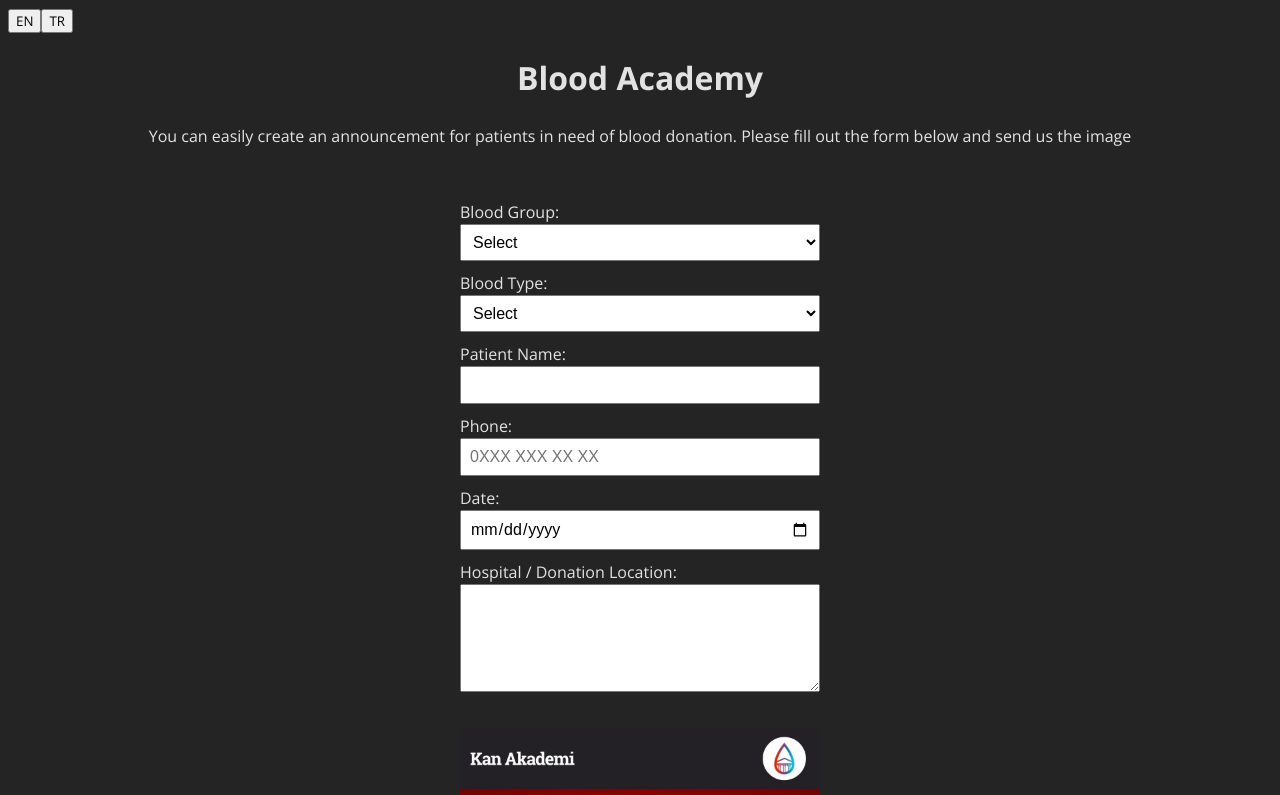
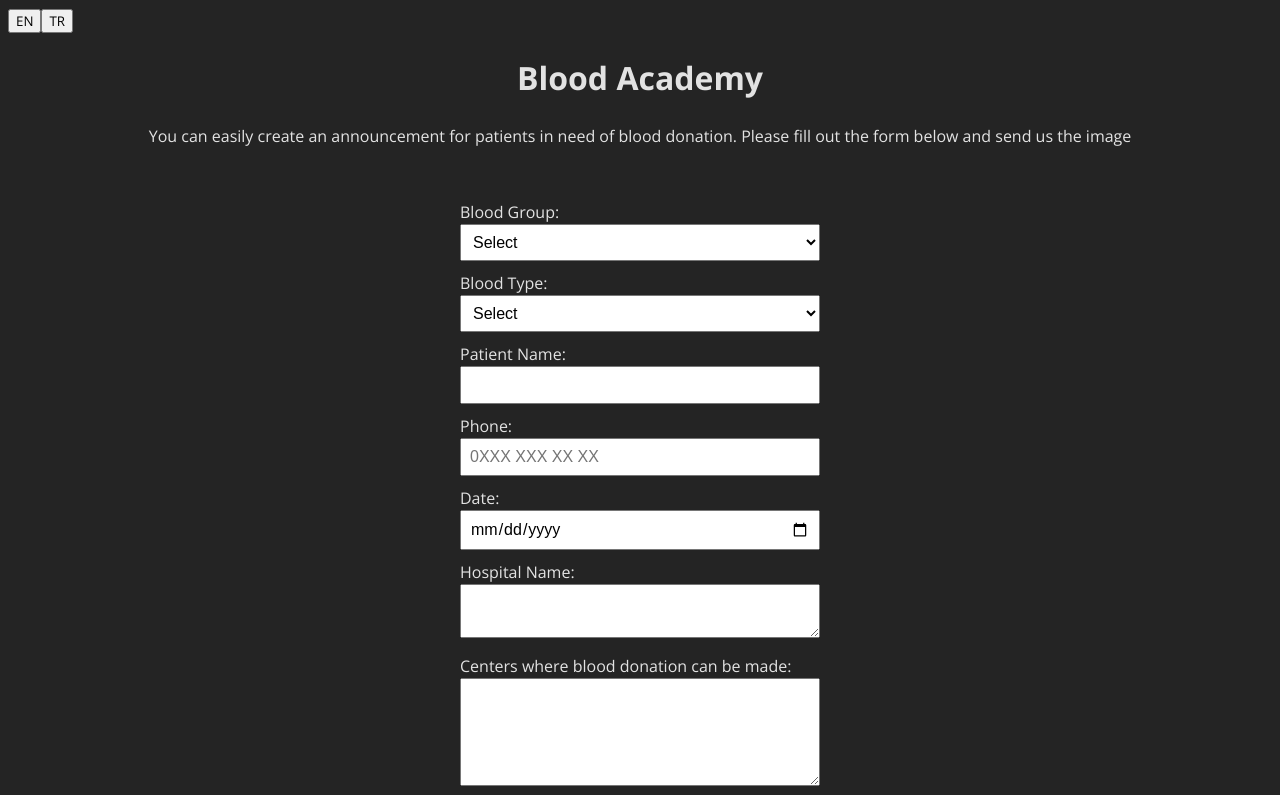
Before and after one commit to sertunc/kan-akademi-ilan-formu, a React (Vite) app: page / in a window 1280 px wide. Shown: the top 795 px of the page. Built offline with nearby package versions, Linux system fonts and the light colour scheme.

Commit message:
add location field to BloodDonationForm and update translations

```diff
--- a/index.html
+++ b/index.html
@@ -6,6 +6,7 @@
     <link rel="preconnect" href="https://fonts.googleapis.com">
     <link rel="preconnect" href="https://fonts.gstatic.com" crossorigin>
     <link href="https://fonts.googleapis.com/css2?family=Open+Sans:ital,wght@0,300..800;1,300..800&display=swap" rel="stylesheet">
+    <link href="https://fonts.googleapis.com/css2?family=League+Spartan:wght@100..900&display=swap" rel="stylesheet">
     <meta name="viewport" content="width=device-width, initial-scale=1.0" />
     <title>Kan Akademi İlan Formu</title>
   </head>
--- a/src/components/BloodDonationForm.css
+++ b/src/components/BloodDonationForm.css
@@ -1,5 +1,3 @@
-@import url('https://fonts.googleapis.com/css2?family=Open+Sans&display=swap');
-
 * {
   box-sizing: border-box;
   font-family: 'Open Sans', sans-serif;
@@ -57,16 +55,15 @@ input, select, textarea {
 }
 
 .text-item.multiline {
-  font-size: 15px;
+  font-size: 16px;
   white-space: pre-wrap;
   line-height: 1.1;
 }
 
 .text-item.blood-group {
-  color: red;
-  font-size: 60px;
+  font-family: "League Spartan", sans-serif;
+  font-weight: 700;
+  font-size: 80px;
+  color: #e3240d;
+  /* letter-spacing: 2px; */
 }
-
-.text-item.blood-type {
-  font-size: 30px;
-}
--- a/src/components/BloodDonationForm.tsx
+++ b/src/components/BloodDonationForm.tsx
@@ -5,12 +5,13 @@ import { formatDateToTurkish, formatPhoneNumber } from "../utils/formUtils";
 import type { BloodDonationFormEntity } from "../entities/BloodDonationFormEntity";
 
 const defaultCoords = {
-  bloodGroup: { top: 80, left: 62 },
-  bloodType: { top: 180, left: 85 },
-  fullName: { top: 261, left: 90 },
-  phone: { top: 315, left: 75 },
-  date: { top: 370, left: 60 },
-  hospital: { top: 470, left: 17 },
+  bloodGroup: { top: 82, left: 40 },
+  bloodType: { top: 212, left: 143 },
+  fullName: { top: 257, left: 86 },
+  phone: { top: 301, left: 70 },
+  date: { top: 346, left: 56 },
+  hospital: { top: 408, left: 10 },
+  location: { top: 475, left: 10 },
 };
 
 export default function BloodDonationForm() {
@@ -23,6 +24,7 @@ export default function BloodDonationForm() {
     phone: { value: "", coord: defaultCoords.phone },
     date: { value: "", coord: defaultCoords.date },
     hospital: { value: "", coord: defaultCoords.hospital },
+    location: { value: "", coord: defaultCoords.location },
   });
 
   const handleChange = (
@@ -63,8 +65,8 @@ export default function BloodDonationForm() {
             <option value="B RH (-)">B RH (-)</option>
             <option value="AB RH (+)">AB RH (+)</option>
             <option value="AB RH (-)">AB RH (-)</option>
-            <option value="O RH (+)">O RH (+)</option>
-            <option value="O RH (-)">O RH (-)</option>
+            <option value="0 RH (+)">0 RH (+)</option>
+            <option value="0 RH (-)">0 RH (-)</option>
           </select>
         </label>
         <label>
@@ -112,10 +114,19 @@ export default function BloodDonationForm() {
           />
         </label>
         <label>
-          {t("hospitalOrLocation")}:
+          {t("hospitalName")}:
           <textarea
             name="hospital"
             value={formData.hospital.value}
+            onChange={handleChange}
+            rows={2}
+          />
+        </label>
+        <label>
+          {t("location")}:
+          <textarea
+            name="location"
+            value={formData.location.value}
             onChange={handleChange}
             rows={5}
           />
@@ -143,7 +154,7 @@ export default function BloodDonationForm() {
 
         {/* KAN TÜRÜ */}
         <div
-          className="text-item blood-type"
+          className="text-item"
           style={{
             top: `${formData.bloodType.coord.top}px`,
             left: `${formData.bloodType.coord.left}px`,
@@ -185,16 +196,28 @@ export default function BloodDonationForm() {
           {formatDateToTurkish(formData.date.value)}
         </div>
 
-        {/* HASTANE / YER */}
+        {/* HASTANE */}
         <div
           className="text-item multiline"
           style={{
             top: `${formData.hospital.coord.top}px`,
             left: `${formData.hospital.coord.left}px`,
-            width: "320px",
+            width: "305px",
           }}
         >
           {formData.hospital.value}
+        </div>
+
+        {/* YER */}
+        <div
+          className="text-item multiline"
+          style={{
+            top: `${formData.location.coord.top}px`,
+            left: `${formData.location.coord.left}px`,
+            width: "340px",
+          }}
+        >
+          {formData.location.value}
         </div>
       </div>
     </div>
--- a/src/entities/BloodDonationFormEntity.ts
+++ b/src/entities/BloodDonationFormEntity.ts
@@ -7,4 +7,5 @@ export interface BloodDonationFormEntity {
   phone: { value: string; coord: CoordinateEntity };
   date: { value: string; coord: CoordinateEntity };
   hospital: { value: string; coord: CoordinateEntity };
+  location: { value: string; coord: CoordinateEntity };
 }
--- a/src/i18n.ts
+++ b/src/i18n.ts
@@ -17,7 +17,8 @@ i18n.use(initReactI18next).init({
         patientName: "Hasta Adı",
         phone: "Telefon",
         date: "Tarih",
-        hospitalOrLocation: "Hastane / Bağış Yeri",
+        hospitalName: "Hastane Adı",
+        location: "Kan bağışının yapılabileceği merkezler",
         select: "Seçiniz",
         submit: "Gönder",
         legalNotice: "Girilen bilgiler hiçbir şekilde sunucuda veya başka bir ortamda saklanmaz. Formu doldurduktan sonra veriler yalnızca görsel üzerinde gösterilir ve gizliliğiniz korunur.",
@@ -42,7 +43,8 @@ i18n.use(initReactI18next).init({
         patientName: "Patient Name",
         phone: "Phone",
         date: "Date",
-        hospitalOrLocation: "Hospital / Donation Location",
+        hospitalName: "Hospital Name",
+        location: "Centers where blood donation can be made",
         select: "Select",
         submit: "Submit",
         legalNotice: "The entered information is never stored on the server or elsewhere. After filling out the form, the data is only shown on the image and your privacy is protected.",
```
